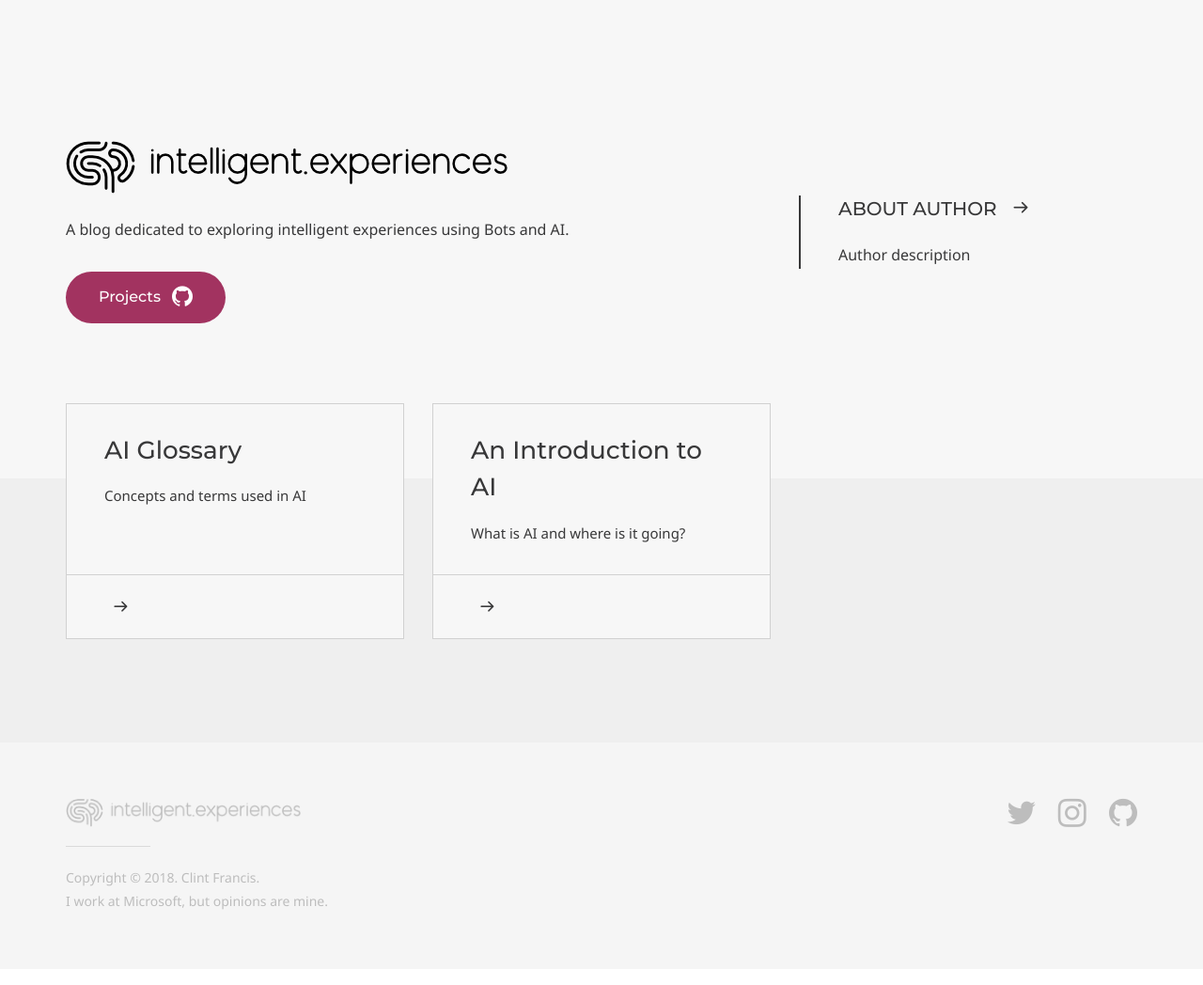
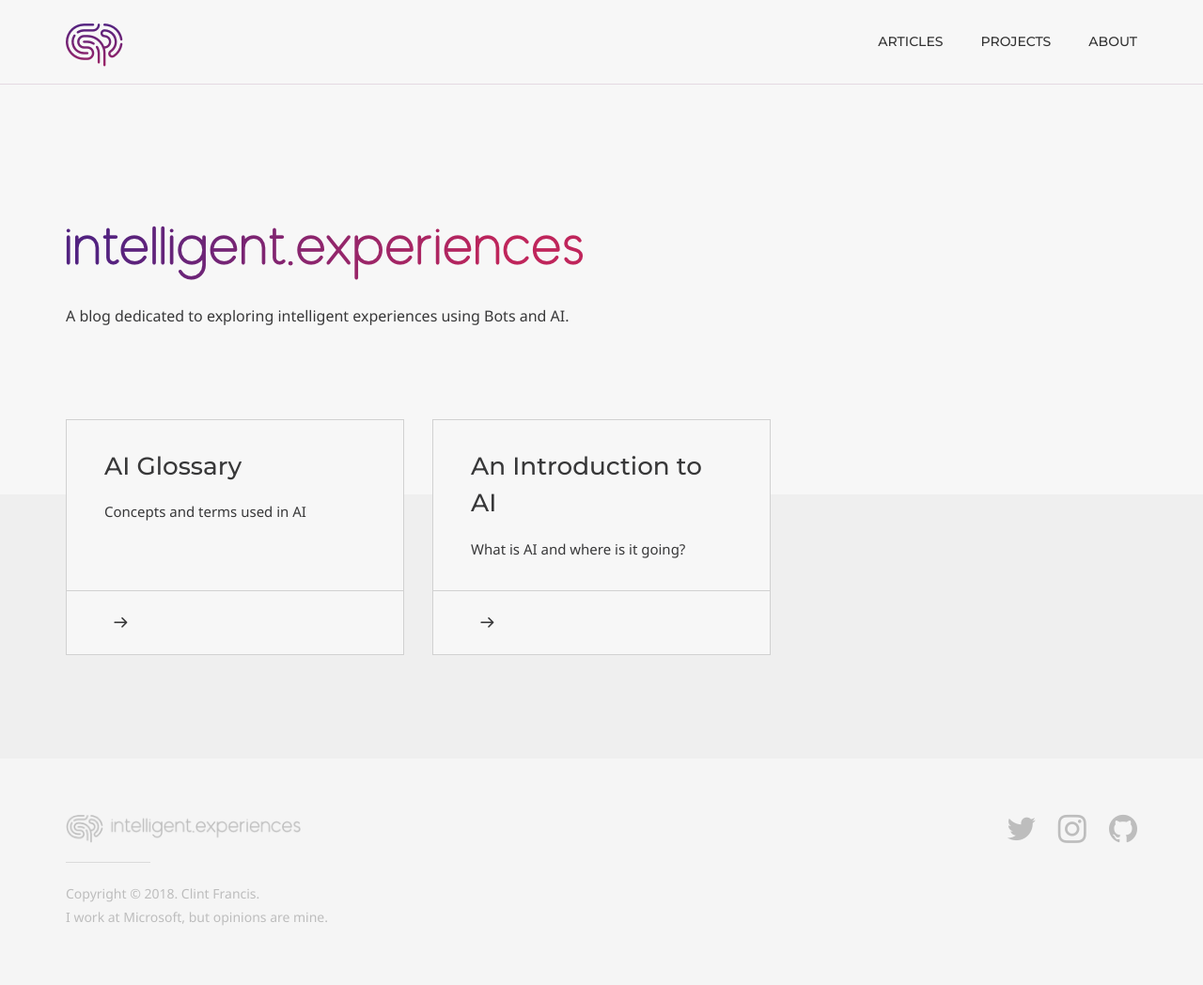
Before and after one commit to ClintFrancis/clintfrancis.github.io, a Jekyll site: the page built from index.md, in a window 1280 px wide. Shown: the whole page at 94% size. Built offline with Jekyll 4.4.1, drawn with Linux system fonts in a browser that asks for light colours; some web fonts are replaced.

Commit message:
Formatting changes

```diff
--- a/doks-theme/_layouts/homepage.html
+++ b/doks-theme/_layouts/homepage.html
@@ -4,6 +4,7 @@
 		{% include site-head.html %}
 	</head>
 	<body class="{{ site.doks.color_theme }}">
+			{% include site-header.html %}
 		<div class="hero-subheader{% if page.grid_navigation %} hero-subheader--before-out{% endif %}" >
 			<div class="container">
 				<div class="row">
@@ -33,30 +34,6 @@
 							</div><!-- /.align-inner -->
 						</div><!-- /.align-container -->
 					</div><!-- /.col -->
-					{% if page.author.title and page.author.description and page.author.title_url %}
-						<div class="col-md-4 col-md-offset-1 hidden-xs hidden-sm">
-							<div class="align-container" data-mh>
-								<div class="align-inner">
-									<div class="hero-subheader__author">
-										<p class="hero-subheader__author-title">
-											{% if button.external_url == true %}
-											<a href="{{ page.author.title_url }}" class="btn btn--read-more">
-												{{ page.author.title }}
-												<i class="icon icon--arrow-right"></i>
-											</a>
-											{% else %}
-											<a href="{% if jekyll.environment == 'production' %}{{ site.doks.baseurl }}{% endif %}{{ page.author.title_url }}" class="btn btn--read-more">
-												{{ page.author.title }}
-												<i class="icon icon--arrow-right"></i>
-											</a>
-											{% endif %}
-										</p><!-- /.hero-subheader__author-title -->
-										<p>{{ page.author.description }}</p>
-									</div><!-- /.hero-subheader__author -->
-								</div><!-- /.align-inner -->
-							</div><!-- /.align-container -->
-						</div><!-- /.col -->
-					{% endif %}
 				</div><!-- /.row -->
 			</div><!-- /.container -->
 		</div><!-- /.hero-subheader -->
--- a/doks-theme/_sass/_variables.scss
+++ b/doks-theme/_sass/_variables.scss
@@ -8,7 +8,7 @@ $color-white: #fff !default;
 $color-black: #000 !default;
 $color-dark: #333 !default;
 $color-dark-alt: rgb(56, 56, 57) !default;
-$color-dark-red:#A23360 !default;
+$color-dark-red:#7F2E6B !default;
 $color-light-red:#C7A8B0 !default;
 $color-yellow: #3EC4FE !default;
 
--- a/index.md
+++ b/index.md
@@ -6,11 +6,6 @@ keywords: bots, ai, microsoft, cognitive services, bot framework, intelligent ex
 # Hero section
 title: Intelligent Experiences
 description: A blog dedicated to exploring intelligent experiences using Bots and AI.
-buttons:
-    - icon: github
-      content: Projects
-      url: 'https://github.com/ClintFrancis/IntelligentExperiences'
-      external_url: true
 
 # Author box
 author:
```
Also changed, not shown: default.md (+7 -0 lines), doks-theme/_layouts/default.html (+13 -0 lines), assets/img/logo_title.png, doks-theme/assets/images/layout/logo.png, 7 other files.
